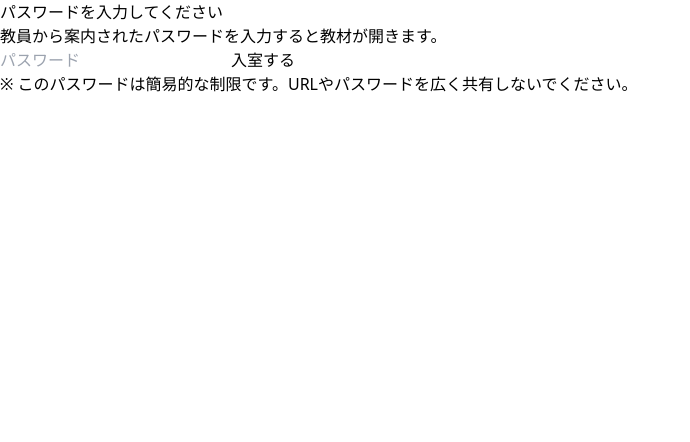
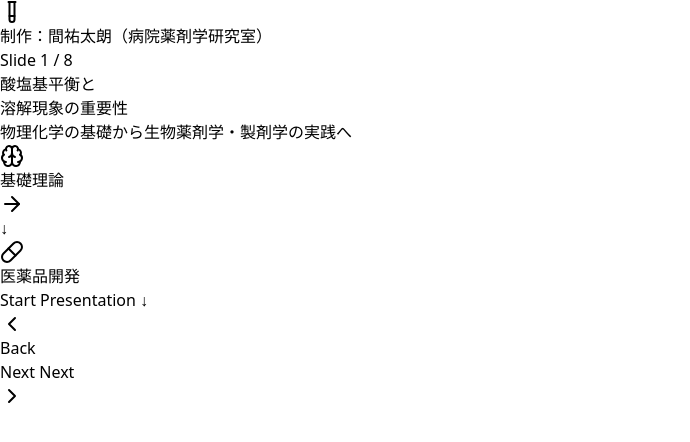
Before and after one commit to YutaroHazamaJU/yakugaku-slide, a React (Vite) app: page / in a window 1280 px wide. Shown: the top 442 px of the page, without its empty margins (0-690 px from the left). Built offline with nearby package versions, Linux system fonts and the light colour scheme.

Commit message:
WIP: update slides with LaTeX support

```diff
--- a/package.json
+++ b/package.json
@@ -13,9 +13,11 @@
   },
   "dependencies": {
     "clsx": "^2.1.1",
+    "katex": "^0.16.25",
     "lucide-react": "^0.555.0",
     "react": "^19.2.0",
     "react-dom": "^19.2.0",
+    "react-katex": "^3.1.0",
     "spectacle": "^10.2.3",
     "tailwind-merge": "^3.4.0"
   },
--- a/src/App.jsx
+++ b/src/App.jsx
@@ -1,19 +1,8 @@
 import React, { useState, useEffect } from 'react';
 import { ChevronRight, ChevronLeft, BookOpen, Pill, Activity, TestTube, ArrowRight, Brain, AlertTriangle, MapPin, Stethoscope, MousePointerClick } from 'lucide-react';
-// src/App.jsx（例）
-import PasswordGate from './components/PasswordGate';
-// 既存の import はそのまま残す
+import 'katex/dist/katex.min.css';
+import { BlockMath, InlineMath } from 'react-katex';
 
-function App() {
-  return (
-    <PasswordGate
-      correctPassword="1208"      // ★ 好きなパスワードに書き換え可
-      storageKey="yakugaku-slide-unlocked"  // yakugaku-slide 用のキー
-    >
-      <MainSlidesApp />
-    </PasswordGate>
-  );
-}
 // --- 計算ロジック ---
 const calculateIonization = (ph, pka, type) => {
   const diff = ph - pka;
@@ -227,7 +216,7 @@ const PhSimulator = () => {
 };
 
 // --- メインアプリ ---
-const MainSlidesApp = () => {
+const App = () => {
   const [currentSlide, setCurrentSlide] = useState(0);
 
   useEffect(() => {
@@ -284,7 +273,7 @@ const MainSlidesApp = () => {
                 <BulletPoint>
                   Henderson–Hasselbalch式：
                   <span className="font-mono bg-gray-100 px-2 py-0.5 rounded ml-1">
-                    pH = pKa + log([A⁻]/[HA])
+                    <InlineMath math={String.raw`\mathrm{pH} = \mathrm{p}K_a + \log\left(\frac{[\mathrm{A}^-]}{[\mathrm{HA}]}\right)`} />
                   </span>
                 </BulletPoint>
                 <BulletPoint>
@@ -502,9 +491,7 @@ const MainSlidesApp = () => {
                 生体膜を「単純な膜」とみなしたときの拡散フラックス J は、フィックの拡散式で表されます。
               </p>
               <div className="bg-blue-50 border border-blue-200 rounded-xl p-3 md:p-4 mb-3 text-center">
-              <div className="font-mono text-lg md:text-2xl text-blue-800 leading-relaxed">
-                  J = -D · (dC/dx) ≈ P · (C_out - C_in)
-                </div>
+                <BlockMath math={String.raw`J = -D \\frac{dC}{dx} \\approx P\,(C_{\\text{out}} - C_{\\text{in}})`} />
               </div>
               <ul className="list-disc list-inside text-sm md:text-base text-gray-700 space-y-1">
                 <li>D：拡散係数</li>
@@ -530,9 +517,7 @@ const MainSlidesApp = () => {
                 トランスポーターを介する輸送速度 v は、しばしばミカエリス–メンテン型の式で近似されます。
               </p>
               <div className="bg-purple-50 border border-purple-200 rounded-xl p-3 md:p-4 mb-3 text-center">
-                <div className="font-mono text-lg md:text-2xl text-purple-800 leading-relaxed">
-                  v = (V_max · [S]) / (K_m + [S])
-                </div>
+                <BlockMath math={String.raw`v = \\frac{V_{\\max}[S]}{K_m + [S]}` } />
               </div>
               <ul className="list-disc list-inside text-sm md:text-base text-gray-700 space-y-1">
                 <li>[S]：基質（薬物）の濃度</li>
```
Also changed, not shown: 1 other file (tests, documents, lock files or other folders).
